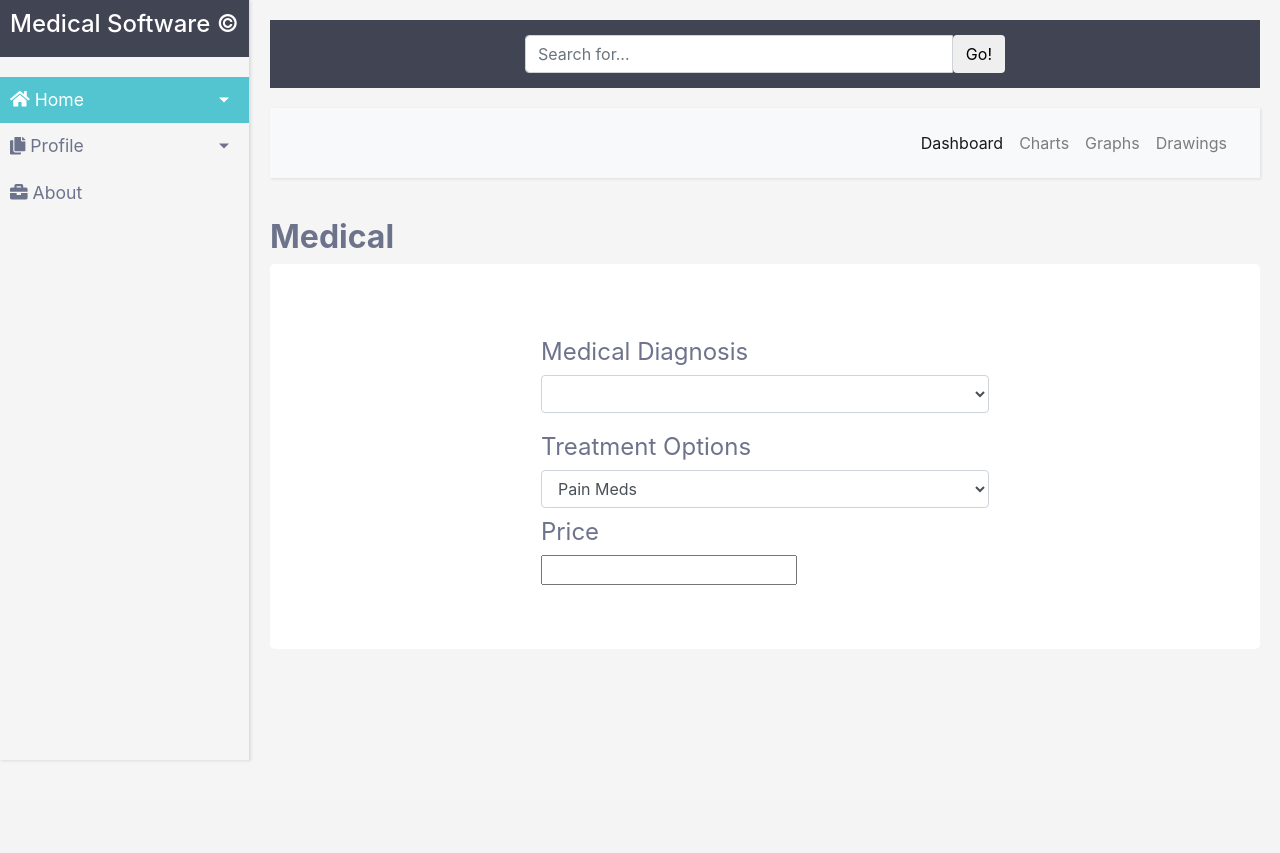
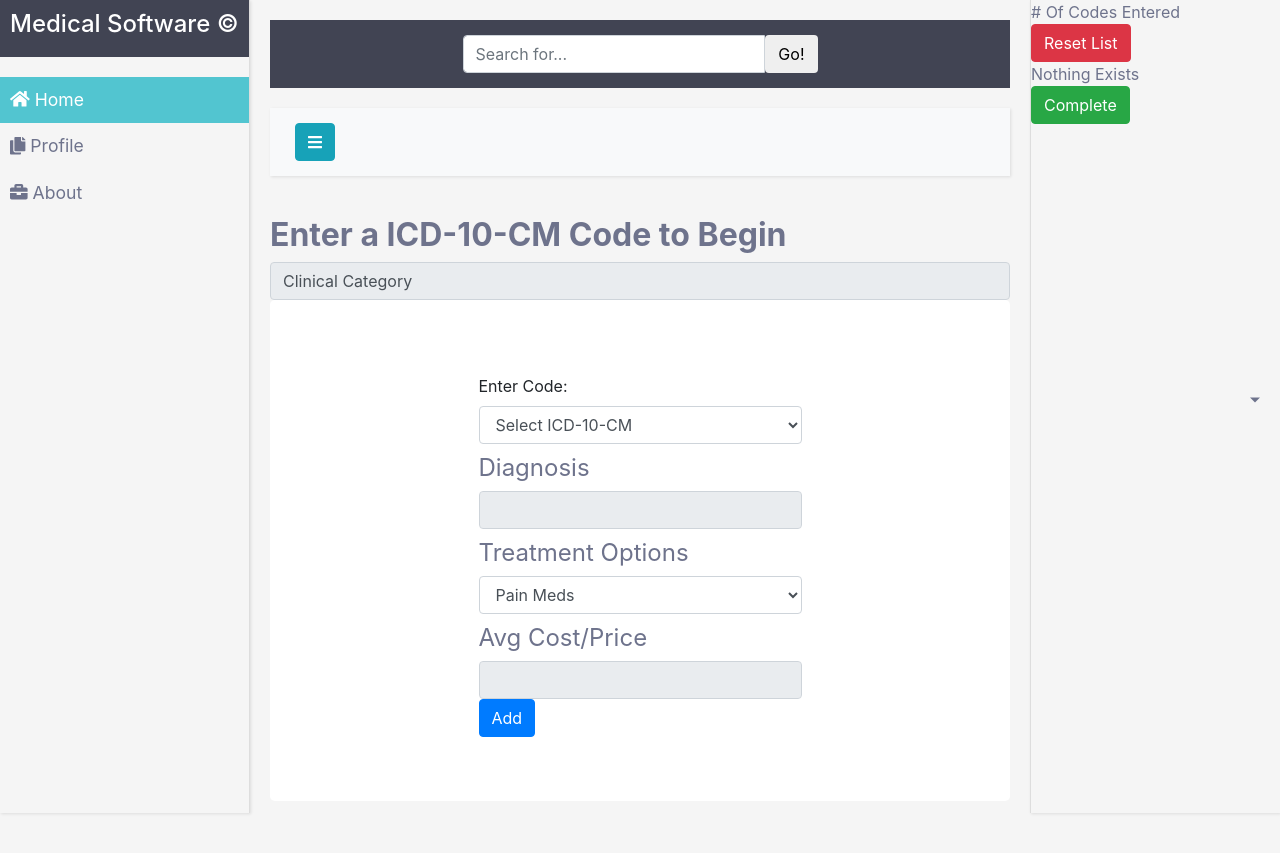
Before and after one commit to ExpDevStar/3pointswebsite, a PHP site: page / in a window 1280 px wide. Before the commit the page ends 761 px from the top, so only its background shows below. Run offline with PHP 8.4, Linux system fonts and the light colour scheme; data comes from the database, SQL or seed files in the repository; data that the repository does not hold is empty; some libraries are stand-ins or nearby versions.

Commit message:
Added Medical Category and V1 of Shopping Cart

```diff
--- a/connection.php
+++ b/connection.php
@@ -2,7 +2,8 @@
 //--------------------------------------------------------------------------
 // Create connection and select DB
 //--------------------------------------------------------------------------
-$db = new mysqli('localhost', 'root', '', 'medical4');
+$db = new mysqli('localhost', 'root', '', 'pdpm');
+
 
 // --------------------------------------------------------------------------
 //Validate Output
--- /dev/null
+++ b/data.php
@@ -0,0 +1,35 @@
+<?php
+require 'DbConnect.php';
+
+if(isset($_POST['cid'])) {
+	$db = new DbConnect;
+	$conn = $db->connect();
+	$stmt = $conn->prepare("SELECT * FROM category WHERE cat_id = " . $_POST['cid']);
+	#$stmt = $conn->prepare("SELECT * FROM category WHERE cat_name = " . $_POST['iid']);
+	$stmt->execute();
+
+	$category = $stmt->fetchAll(PDO::FETCH_ASSOC);
+	echo json_encode($category);
+}
+
+if(isset($_POST['iid'])) {
+	$db = new DbConnect;
+	$conn = $db->connect();
+	$stmt = $conn->prepare("SELECT * FROM icd WHERE icd_id = " . $_POST['iid']);
+	#$stmt = $conn->prepare("SELECT * FROM category WHERE cat_name = " . $_POST['iid']);
+	$stmt->execute();
+
+	$icd = $stmt->fetchAll(PDO::FETCH_ASSOC);
+	echo json_encode($icd);
+}
+
+function loadCodes(){
+		$db = new DbConnect;
+		$conn = $db->connect();
+		$stmt = $conn->prepare("SELECT * FROM icd");
+		$stmt->execute();
+		$icd = $stmt->fetchAll(PDO::FETCH_ASSOC);
+		echo json_encode($icd);
+		return $icd;
+}
+?>
--- a/getprice.php
+++ b/getprice.php
@@ -1,6 +1,6 @@
 <?php include "connection.php";
 
-$a="SELECT * FROM serviceprice WHERE itemTypeID = '".$_POST["ItemTypeID"]."' AND treatmentID = '".$_POST["TreatmentID"]."'";
+$a="SELECT * FROM icd WHERE icd_code = '".$_POST["icd_code"]."' AND cat_id = '".$_POST["cat_id"]."'";
 $q=mysqli_query($db, $a);
 while ($record=mysqli_fetch_array($q)) {
     echo $record['price'];
--- a/index.php
+++ b/index.php
@@ -1,4 +1,11 @@
 <!doctype html>
+<?php
+session_start();
+
+?>
+<!-- https://phppot.com/php/simple-php-shopping-cart/  and
+http://demos.codexworld.com/add-remove-input-fields-dynamically-using-jquery/ -->
+
 <html lang="en">
   <head>
     <!-- Required meta tags -->
@@ -15,7 +22,6 @@
   </head>
   <body>
   <div class="wrapper">
-
     <!-- Sidebar -->
     <nav id="sidebar">
         <div class="sidebar-header">
@@ -39,8 +45,6 @@
                 </ul>
             </li>
             <li>
-
-
                 <a href="#pageSubmenu" data-toggle="collapse" aria-expanded="false" class="dropdown-toggle">
                     <i class="fas fa-copy"></i>
                     Profile
@@ -64,14 +68,9 @@
                 </a>
             </li>
         </ul>
-
     </nav>
-
-
     <!-- Page Content -->
-
     <div id="content">
-
       <div class="top-navbar">
         <div class="row">
           <div class="offset-md-3 col-sm-4 col-md-6">
@@ -87,54 +86,55 @@
       </div>
       <nav class="navbar navbar-expand-lg navbar-light bg-light">
         <div class="container-fluid">
-
-               <!-- <button type="button" id="sidebarCollapse" class="btn btn-info">
-                   <i class="fas fa-align-left"></i>
-                   <span>Toggle Sidebar</span>
-               </button> -->
+         <button type="button" id="sidebarCollapse" class="btn btn-info">
+             <i class="fas fa-bars"></i>
+             <!-- <span>Menu</span> -->
+         </button>
          <button class="btn btn-dark d-inline-block d-lg-none ml-auto" type="button" data-toggle="collapse" data-target="#navbarSupportedContent" aria-controls="navbarSupportedContent" aria-expanded="false" aria-label="Toggle navigation">
              <i class="fas fa-align-justify"></i>
          </button>
-
-               <div class="collapse navbar-collapse" id="navbarSupportedContent">
-                   <ul class="nav navbar-nav ml-auto">
-                       <li class="nav-item active">
-                           <a class="nav-link" href="#">Dashboard</a>
-                       </li>
-                       <li class="nav-item">
-                           <a class="nav-link" href="#">Charts</a>
-                       </li>
-                       <li class="nav-item">
-                           <a class="nav-link" href="#">Graphs</a>
-                       </li>
-                       <li class="nav-item">
-                           <a class="nav-link" href="#">Drawings</a>
-                       </li>
-                   </ul>
-               </div>
         </div>
       </nav>
-    </nav>
 
-      <h1>Medical</h1>
+      <h1>Enter a ICD-10-CM Code to Begin</h1>
+      <form id="f-code" class="form" method="post" >
+      <div id="diagnosis-card">
+        <?php
+        include 'connection.php';
+        ?>
+    <input name="searchbox" readonly class="form-control" onfocus="if (this.value=='search') this.value = ''" type="text" id="clinicalID" value="Clinical Category">
+
+      </select>
+    </div>
       <div class="jumbotron">
         <div class="row">
           <div class="offset-md-3 col-sm-4 col-md-6">
               <div id="item-card">
-            <h2>Medical Diagnosis </h2>
-            <select name="ItemTypeID"  class="form-control"  id="ItemType" >
-                <option selected=""></option>
+                <label for="codelist">Enter Code:</label>
+                <select name="codeID" class="form-control" id="codeID">
+                  <option selected="" disabled="">Select ICD-10-CM</option>
                     <?php
-                include 'connection.php';
+                    require 'data.php';
+                    $codes = loadCodes();
+                    foreach ($codes as $icd) {
+                        echo "<option id='".$icd['icd_id']."' value='".$icd['icd_id']."'>".$icd['icd_code']."</option>";
+                    }
+                     ?>
+                </select>
+              </div>
+            <!-- <input type="text" class="form-control" aria-label="Search for Code" list="codelist" name="codelist" id="suggest" placeholder="Search for Code"/>
 
-                $sq = mysqli_query($db, "SELECT * FROM itemtype");
-                printf("Error: %s\n", mysqli_error($db));
-                while ($record = mysqli_fetch_array($sq, MYSQLI_ASSOC)) {
-                    ?>
-                    <option value="<?php echo $record['item_id']; ?>" title="<?php echo $record['defaultSpec']; ?>"> <?php echo $record["name"]; ?> </option>
-                <?php
-                } ?>
-            </select>
+            <datalist id="codelist">
+
+            </datalist> -->
+            <!-- <select name="ItemTypeID"  class="form-control"  id="ItemType" >
+                <option selected=""></option>-->
+
+            <!-- </div> -->
+            <div id="diagnosis-card">
+            <h2>Diagnosis</h2>
+              <input name="DiagnosisID" readonly class="form-control" type="text" id="DiagnosisID" value="">
+          <!--//<?php  echo "<input id='DiagnosisID'  value='".$icd['icd_desc']."'/>"; ?>-->
             </div>
             <div id="treatment-card">
             <h2>Treatment Options</h2>
@@ -150,36 +150,123 @@
                 } ?>
             </select>
             </div>
-            <h2>Price</h2>
-            <div class="price-box"><input id="Price">
-          </input>
+            <h2>Avg Cost/Price</h2>
+            <div class="price-box"><input readonly class="form-control" id="Price"></input>
+            </div>
+            <button type="button" id="addToCart"  class="add_button btn btn-primary">Add</button>
           </div>
       </div>
+    </div>
+</form>
+</div> <!-- page content -->
 
+  <!-- Medical Cart -->
+  <div id="sidebar-right">
+    <div id="shopping-cart">
+      <div class="field_wrapper">
+      </div>
+      <div class="txt-heading"># Of Codes Entered</div>
+      <button class="btn btn-danger"><a id="btnEmpty" href="index.php?action=empty">Reset List</a></button>
+      <div class="no-records">Nothing Exists</div>
+      <button type="button" onclick="finalCart()" class="btn btn-success">Complete</button>
     </div>
   </div>
-
 </div>
-
-</div>
-
 <!-- Optional JavaScript -->
 <!-- jQuery first, then Popper.js, then Bootstrap JS -->
-    <script
-      src="https://code.jquery.com/jquery-3.3.1.min.js"
-      integrity="sha256-FgpCb/KJQlLNfOu91ta32o/NMZxltwRo8QtmkMRdAu8="
-      crossorigin="anonymous"></script>
+<script src="https://code.jquery.com/jquery-3.3.1.min.js" integrity="sha256-FgpCb/KJQlLNfOu91ta32o/NMZxltwRo8QtmkMRdAu8=" crossorigin="anonymous"></script>
 <script src="https://cdnjs.cloudflare.com/ajax/libs/popper.js/1.12.9/umd/popper.min.js" integrity="sha384-ApNbgh9B+Y1QKtv3Rn7W3mgPxhU9K/ScQsAP7hUibX39j7fakFPskvXusvfa0b4Q" crossorigin="anonymous"></script>
 <script src="https://maxcdn.bootstrapcdn.com/bootstrap/4.0.0/js/bootstrap.min.js" integrity="sha384-JZR6Spejh4U02d8jOt6vLEHfe/JQGiRRSQQxSfFWpi1MquVdAyjUar5+76PVCmYl" crossorigin="anonymous"></script>
 <script>
-    $(document).ready(function () {
-
-      $('#sidebarCollapse').on('click', function () {
+  $(document).ready(function() {
+  $("#suggest").keyup(function() {
+    $.get("getautocomplete.php", {
+      codelist: $(this).val()
+    }, function(data) {
+      $("datalist").empty();
+      $("datalist").html(data);
+    });
+  });
+  $("#codeID").change(function() {
+    var cid = $("#codeID").val();
+    var iid = $("#codeID").val();
+    console.log(iid)
+    $.ajax({
+      url: 'data.php',
+      method: 'POST',
+      data: 'cid=' + cid
+    }).done(function(category) {
+      console.log(category);
+      cat_id = JSON.parse(category);
+      cat_id.forEach(function(cat_id) {
+        $('#clinicalID').val(cat_id.cat_name)
+      })
+    })
+    $.ajax({
+      url: 'data.php',
+      method: 'POST',
+      data: 'iid=' + iid
+    }).done(function(icd) {
+      console.log(icd);
+      icd_desc = JSON.parse(icd);
+      icd_desc.forEach(function(icd_desc) {
+        $('#DiagnosisID').val(icd_desc.icd_desc)
+      })
+    })
+  })
+  // Dynamically Add More Input Fields after Add Button //Add to cart
+  var maxField = 10; //Input fields increment limitation
+  var addButton = $('.add_button'); //Add button selector
+  var wrapper = $('.field_wrapper'); //Input field wrapper
+  var fieldHTML = '<div><input type="text" id="test" name="field_name[]" value=""/><a href="javascript:void(0);" class="remove_button"><img src="remove-icon.png"/></a></div>'; //New input field html
+  var x = 1; //Initial field counter is 1
+  //Once add button is clicked
+  $(addButton).click(function() {
+    //Check maximum number of input fields
+    if (x < maxField) {
+      x++; //Increment field counter
+      var cartID = $('#codeID').val(),
+        cartDiag = $('#DiagnosisID').val(),
+        cartPrice = $('#Price').val()
+      text = cartID + cartDiag + cartPrice;
+      $(wrapper).append(fieldHTML)
+      $('#test').val(text)
+    }
+  });
+  //Once remove button is clicked
+  $(wrapper).on('click', '.remove_button', function(e) {
+    e.preventDefault();
+    $(this).parent('div').remove();
+    x--; //Decrement field counter
+  });
+  // Submit Final cart
+  function finalCart() {
+    var name = document.getElementById("name").value;
+    var email = document.getElementById("email").value;
+    var password = document.getElementById("password").value;
+    var contact = document.getElementById("contact").value;
+    // Returns successful data submission message when the entered information is stored in database.
+    var dataString = 'name1=' + name + '&email1=' + email + '&password1=' + password + '&contact1=' + contact;
+    if (name == '' || email == '' || password == '' || contact == '') {
+      alert("Please Fill All Fields");
+    } else {
+      // AJAX code to submit form.
+      $.ajax({
+        type: "POST",
+        url: "ajaxjs.php",
+        data: dataString,
+        cache: false,
+        success: function(html) {
+          alert(html);
+        }
+      });
+    }
+    return false;
+  }
+  $('#sidebarCollapse').on('click', function() {
     $('#sidebar').toggleClass('active');
   });
-
-  });
-  $("#ItemType, #Treatment").on('change', function(){
+  $("#ItemType, #Treatment").on('change', function() {
     var itemType = $("#ItemType").val();
     var treatment = $("#Treatment").val();
     console.log(itemType);
@@ -187,17 +274,20 @@
     $.ajax({
       type: "POST",
       url: "getprice.php",
-          data: {ItemTypeID: itemType, TreatmentID: treatment},
-          success: function(result){
+      data: {
+        ItemTypeID: itemType,
+        TreatmentID: treatment
+      },
+      success: function(result) {
         $("#Price").val(result);
-              if (result == 0)
-                {
+        if (result == 0) {
           $("#Price").val("N/A");
           console.log("null", result)
+        } else {
+          console.log("the", result);
         }
-                else{
-              console.log("the", result);
-          }}
+      }
+    });
   });
 });
 </script>
--- a/style.css
+++ b/style.css
@@ -2,33 +2,26 @@ body {
   font-size: 100%;
   background-color: #f5f5f5
 }
-
 .jumbotron {
   background-color: #fff;
 }
-
 h1 {
   font-size: 2rem;
   color: #6e738c;
   font-weight: 700;
 }
-
 h2 {
   font-size: 1.5rem;
   color: #6e738c;
   font-weight: 400;
 }
-
 h3 {
   font-size: 1.5em;
 }
-
 #item-card, #treatment-card {
   padding: 10px 0;
 }
-
 @import "https://fonts.googleapis.com/css?family=Poppins:300,400,500,600,700";
-
 p {
   font-family: 'Poppins', sans-serif;
   font-size: 1.1em;
@@ -36,22 +29,17 @@ p {
   line-height: 1.7em;
   color: #999;
 }
-
-a,
-a:hover,
-a:focus {
+a, a:hover, a:focus {
   color: inherit;
   text-decoration: none;
   transition: all 0.3s;
 }
-
 .top-navbar {
   padding: 15px 0;
   background: #414453;
   border: none;
   margin-bottom: 20px;
 }
-
 .navbar {
   padding: 15px 10px;
   background: #fff;
@@ -60,33 +48,30 @@ a:focus {
   margin-bottom: 40px;
   box-shadow: 1px 1px 3px rgba(0, 0, 0, 0.1);
 }
-
 .navbar-btn {
   box-shadow: none;
   outline: none !important;
   border: none;
 }
-
 .line {
   width: 100%;
   height: 1px;
   border-bottom: 1px solid #ddd;
   margin: 40px 0;
 }
-
-i,
-span {
+i, span {
   display: inline-block;
 }
+
 
 /* ---------------------------------------------------
     SIDEBAR STYLE
 ----------------------------------------------------- */
+
 .wrapper {
   display: flex;
   align-items: stretch;
 }
-
 #sidebar {
   min-width: 250px;
   max-width: 250px;
@@ -99,43 +84,34 @@ span {
   margin-bottom: 40px;
   box-shadow: 1px 1px 3px rgba(0, 0, 0, 0.1);
 }
-
 #sidebar.active {
   min-width: 80px;
   max-width: 80px;
   text-align: center;
 }
-
-#sidebar.active .sidebar-header h3,
-#sidebar.active .CTAs {
+#sidebar.active .sidebar-header h3, #sidebar.active .CTAs {
   display: none;
 }
-
 #sidebar.active .sidebar-header strong {
   display: block;
 }
-
 #sidebar ul li a {
   text-align: left;
 }
-
 #sidebar.active ul li a {
   padding: 20px 10px;
   text-align: center;
   font-size: 0.85em;
 }
-
 #sidebar.active ul li a i {
   margin-right: 0;
   display: block;
   font-size: 1.8em;
   margin-bottom: 5px;
 }
-
 #sidebar.active ul ul a {
   padding: 10px !important;
 }
-
 #sidebar.active .dropdown-toggle::after {
   top: auto;
   bottom: 10px;
@@ -144,48 +120,117 @@ span {
   -ms-transform: translateX(50%);
   transform: translateX(50%);
 }
-
 #sidebar .sidebar-header {
   padding: 10px;
   color: #fff;
   background: #414453;
 }
-
 #sidebar .sidebar-header strong {
   display: none;
   font-size: 1.8em;
 }
-
 #sidebar ul.components {
   padding: 20px 0;
   /* border-bottom: 1px solid #47748b; */
 }
-
 #sidebar ul li a {
   padding: 10px;
   font-size: 1.1em;
   display: block;
 }
-
 #sidebar ul li a:hover {
   color: #52c5d0;
   background: #fff;
 }
-
 #sidebar ul li a i {
   margin-right: 10px;
 }
-
-#sidebar ul li.active>a,
-a[aria-expanded="true"] {
+#sidebar ul li.active>a, a[aria-expanded="true"] {
   color: #fff;
   background: #52c5d0;
 }
+/*-- Sidebar Right--*/
 
-a[data-toggle="collapse"] {
+#sidebar-right {
+  min-width: 250px;
+  max-width: 250px;
+  /* background: #7386D5; */
+  background: #f5f5f5;
+  color: #6e738c;
+  transition: all 0.3s;
+  border-left: 1px solid #ddd;
+  border-radius: 0;
+  margin-bottom: 40px;
+  box-shadow: 1px 1px 3px rgba(0, 0, 0, 0.1);
+}
+#sidebar-right.active {
+  min-width: 80px;
+  max-width: 80px;
+  text-align: center;
+}
+#sidebar-right.active .sidebar-header h3, #sidebar-right.active .CTAs {
+  display: none;
+}
+#sidebar-right.active .sidebar-header strong {
+  display: block;
+}
+#sidebar-right ul li a {
+  text-align: left;
+}
+#sidebar-right.active ul li a {
+  padding: 20px 10px;
+  text-align: center;
+  font-size: 0.85em;
+}
+#sidebar-right.active ul li a i {
+  margin-right: 0;
+  display: block;
+  font-size: 1.8em;
+  margin-bottom: 5px;
+}
+#sidebar-right.active ul ul a {
+  padding: 10px !important;
+}
+#sidebar-right.active .dropdown-toggle::after {
+  top: auto;
+  bottom: 10px;
+  right: 50%;
+  -webkit-transform: translateX(50%);
+  -ms-transform: translateX(50%);
+  transform: translateX(50%);
+}
+#sidebar-right .sidebar-header {
+  padding: 10px;
+  color: #fff;
+  background: #414453;
+}
+#sidebar-right .sidebar-header strong {
+  display: none;
+  font-size: 1.8em;
+}
+#sidebar-right ul.components {
+  padding: 20px 0;
+  /* border-bottom: 1px solid #47748b; */
+}
+#sidebar-right ul li a {
+  padding: 10px;
+  font-size: 1.1em;
+  display: block;
+}
+#sidebar-right ul li a:hover {
+  color: #52c5d0;
+  background: #fff;
+}
+#sidebar-right ul li a i {
+  margin-right: 10px;
+}
+#sidebar-right ul li.active>a, a[aria-expanded="true"] {
+  color: #fff;
+  background: #52c5d0;
+}
+#sidebar-right a[data-toggle="collapse"] {
   position: relative;
 }
-
 .dropdown-toggle::after {
   display: block;
   position: absolute;
@@ -193,17 +238,14 @@ a[data-toggle="collapse"] {
   right: 20px;
   transform: translateY(-50%);
 }
-
 ul ul a {
   font-size: 0.9em !important;
   padding-left: 30px !important;
   background: #f5f5f5;
 }
-
 ul.CTAs {
   padding: 20px;
 }
-
 ul.CTAs a {
   text-align: center;
   font-size: 0.9em !important;
@@ -211,31 +253,28 @@ ul.CTAs a {
   border-radius: 5px;
   margin-bottom: 5px;
 }
-
 a.download {
   background: #fff;
   color: #7386D5;
 }
-
-a.article,
-a.article:hover {
+a.article, a.article:hover {
   background: #6d7fcc !important;
   color: #fff !important;
 }
-
 /* ---------------------------------------------------
     CONTENT STYLE
 ----------------------------------------------------- */
+
 #content {
   width: 100%;
   padding: 20px;
   min-height: 100vh;
   transition: all 0.3s;
 }
-
 /* ---------------------------------------------------
     MEDIAQUERIES
 ----------------------------------------------------- */
+
 @media (max-width: 768px) {
   #sidebar {
     min-width: 80px;
@@ -243,7 +282,6 @@ a.article:hover {
     text-align: center;
     margin-left: -80px !important;
   }
-
   .dropdown-toggle::after {
     top: auto;
     bottom: 10px;
@@ -252,45 +290,34 @@ a.article:hover {
     -ms-transform: translateX(50%);
     transform: translateX(50%);
   }
-
   #sidebar.active {
     margin-left: 0 !important;
   }
-
-  #sidebar .sidebar-header h3,
-  #sidebar .CTAs {
+  #sidebar .sidebar-header h3, #sidebar .CTAs {
     display: none;
   }
-
   #sidebar .sidebar-header strong {
     display: block;
   }
-
   #sidebar ul li a {
     padding: 20px 10px;
   }
-
   #sidebar ul li a span {
     font-size: 0.85em;
   }
-
   #sidebar ul li a i {
     margin-right: 0;
     display: block;
   }
-
   #sidebar ul ul a {
     padding: 10px !important;
   }
-
   #sidebar ul li a i {
     font-size: 1.3em;
   }
-
   #sidebar {
     margin-left: 0;
   }
-
   #sidebarCollapse span {
     display: none;
   }
```
Also changed, not shown: DbConnect.php (added, +39 -0 lines), cart.php (added, +16 -0 lines), getautocomplete.php (added, +19 -0 lines), img/icon-delete.png (added). Lines whose indentation alone changed are shown as unchanged.
